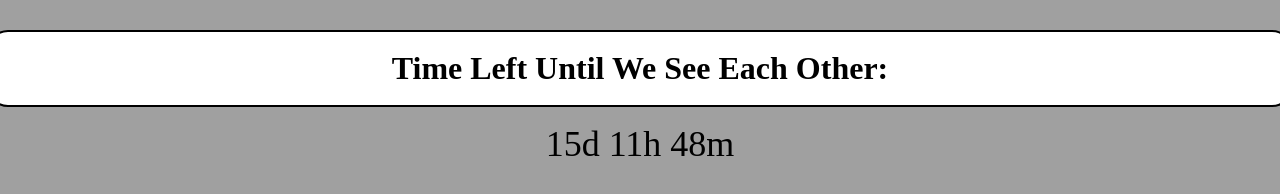
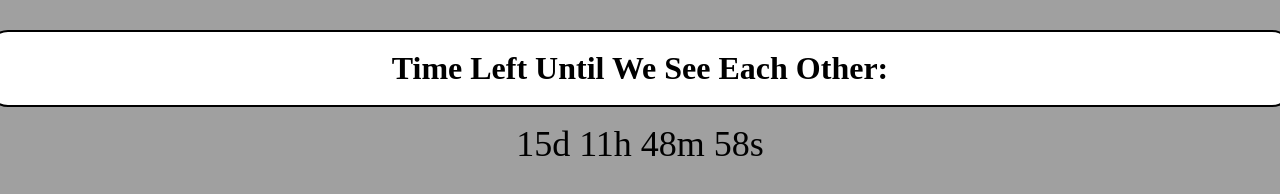
Before and after one commit to OliverEvans99/CountDownTillUs, a plain HTML site: page index.html in a window 1280 px wide. Drawn offline with Linux system fonts and the light colour scheme.

Commit message:
Add files via upload

```diff
--- a/index.html
+++ b/index.html
@@ -40,13 +40,14 @@
         // Find the distance between now and the count down date
         var distance = countDownDate - now;
 
-        // Time calculations for days, hours, and minutes
+        // Time calculations for days, hours, minutes, and seconds
         var days = Math.floor(distance / (1000 * 60 * 60 * 24));
         var hours = Math.floor((distance % (1000 * 60 * 60 * 24)) / (1000 * 60 * 60));
         var minutes = Math.floor((distance % (1000 * 60 * 60)) / (1000 * 60));
+        var seconds = Math.floor((distance % (1000 * 60)) / 1000);
 
         // Display the result in the element with id="countdown"
-        document.getElementById("countdown").innerHTML = days + "d " + hours + "h " + minutes + "m ";
+        document.getElementById("countdown").innerHTML = days + "d " + hours + "h " + minutes + "m " + seconds + "s ";
 
         // If the count down is finished, write some text
         if (distance < 0) {
```
